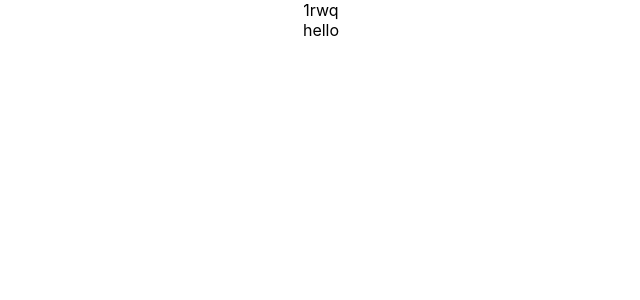
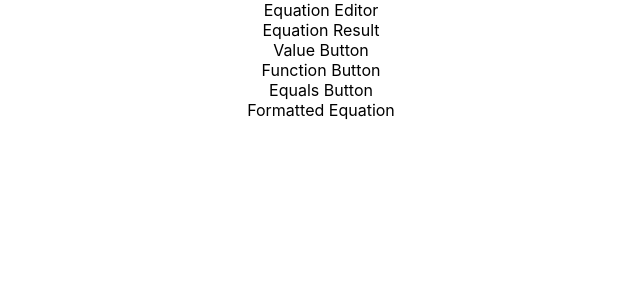
Before and after one commit to esclarsky/SS-C-Eze-Calculator, a React (Create React App) app: page / in a window 1280 px wide. Shown: the top 300 px of the page, without its empty margins (319-959 px from the left). Built offline with nearby package versions, Linux system fonts and the light colour scheme.

Commit message:
Added skeleton code for all components and containers

```diff
--- a/src/App.js
+++ b/src/App.js
@@ -1,4 +1,3 @@
-import logo from './logo.svg';
 import Calculator from './Containers/Calculator';
 
 import './App.css';
--- /dev/null
+++ b/src/Components/EqualsButton.jsx
@@ -0,0 +1,9 @@
+function EqualsButton() {
+  return (
+    <div className="EqualsButton">
+        Equals Button
+    </div>
+  );
+}
+
+export default EqualsButton;
--- /dev/null
+++ b/src/Components/EquationEditor.jsx
@@ -0,0 +1,9 @@
+function EquationEditor() {
+  return (
+    <div className="EquationEditor">
+        Equation Editor
+    </div>
+  );
+}
+
+export default EquationEditor;
--- /dev/null
+++ b/src/Components/EquationResult.jsx
@@ -0,0 +1,9 @@
+function EquationResult() {
+  return (
+    <div className="EquationResult">
+        Equation Result
+    </div>
+  );
+}
+
+export default EquationResult;
--- /dev/null
+++ b/src/Components/FormattedEquation.jsx
@@ -0,0 +1,9 @@
+function FormattedEquation() {
+  return (
+    <div className="FormattedEquation">
+        Formatted Equation
+    </div>
+  );
+}
+
+export default FormattedEquation;
--- a/src/Components/FunctionButton.jsx
+++ b/src/Components/FunctionButton.jsx
@@ -1,7 +1,7 @@
 function FunctionButton() {
   return (
     <div className="FunctionButton">
-        hello
+        Function Button
     </div>
   );
 }
--- a/src/Components/ValueButton.jsx
+++ b/src/Components/ValueButton.jsx
@@ -1,7 +1,7 @@
 function ValueButton() {
   return (
     <div className="ValueButton">
-        1rwq
+        Value Button
     </div>
   );
 }
--- /dev/null
+++ b/src/Containers/ButtonContainer.jsx
@@ -0,0 +1,15 @@
+import EqualsButton from "../Components/EqualsButton";
+import FunctionButton from "../Components/FunctionButton";
+import ValueButton from "../Components/ValueButton";
+
+function ButtonContainer() {
+  return (
+    <div className="ButtonContainer">
+        <ValueButton/>
+        <FunctionButton/>
+        <EqualsButton/>
+    </div>
+  );
+}
+
+export default ButtonContainer;
--- a/src/Containers/Calculator.jsx
+++ b/src/Containers/Calculator.jsx
@@ -1,12 +1,14 @@
-import FunctionButton from "../Components/FunctionButton";
-import ValueButton from "../Components/ValueButton";
+import ButtonContainer from "./ButtonContainer";
+import EquationContainer from "./EquationContainer";
+import EquationHistory from "./EquationHistory";
 
 
 function Calculator() {
   return (
-    <div className="App">
-      <ValueButton/>
-      <FunctionButton/>
+    <div className="Calculator">
+      <EquationContainer/>
+      <ButtonContainer/>
+      <EquationHistory/>
     </div>
   );
 }
--- /dev/null
+++ b/src/Containers/EquationContainer.jsx
@@ -0,0 +1,13 @@
+import EquationEditor from "../Components/EquationEditor";
+import EquationResult from "../Components/EquationResult";
+
+function EquationContainer() {
+  return (
+    <div className="EquationContainer">
+        <EquationEditor/>
+        <EquationResult/>
+    </div>
+  );
+}
+
+export default EquationContainer;
--- /dev/null
+++ b/src/Containers/EquationHistory.jsx
@@ -0,0 +1,11 @@
+import FormattedEquation from "../Components/FormattedEquation";
+
+function EquationHistory() {
+  return (
+    <div className="FunctionButton">
+        <FormattedEquation/>
+    </div>
+  );
+}
+
+export default EquationHistory;
```
